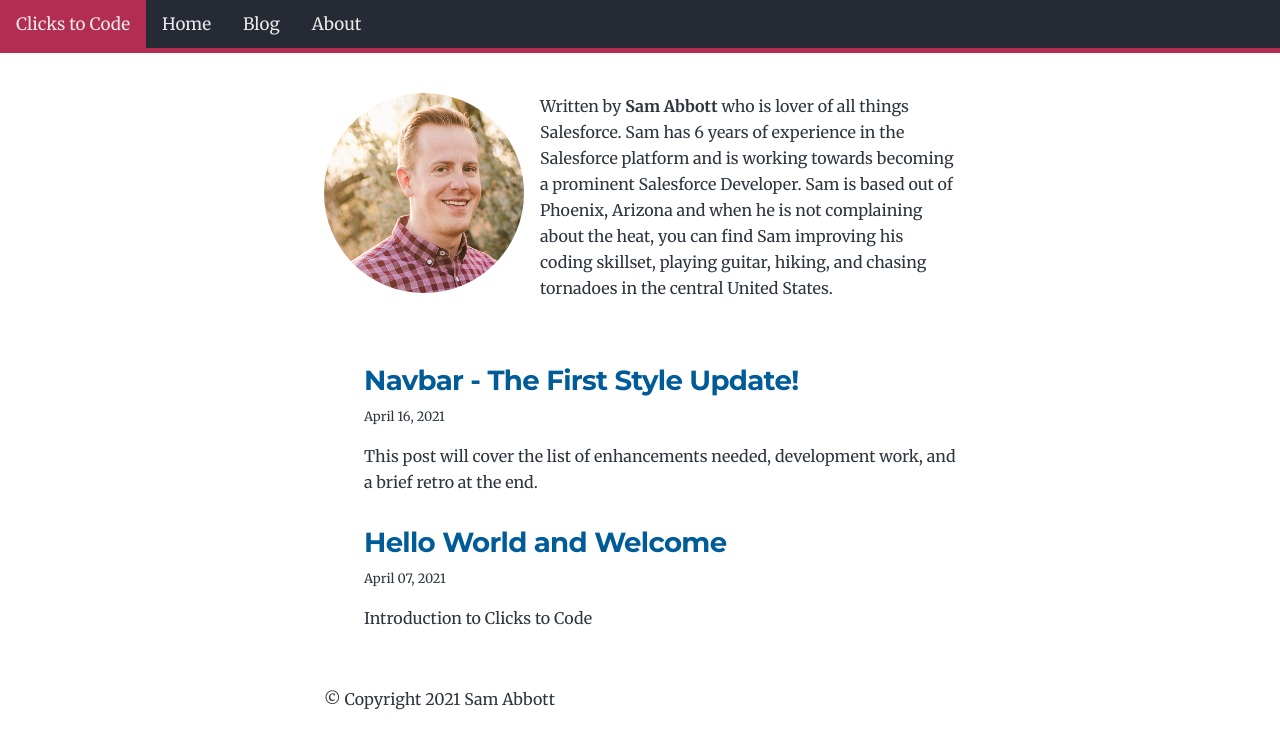
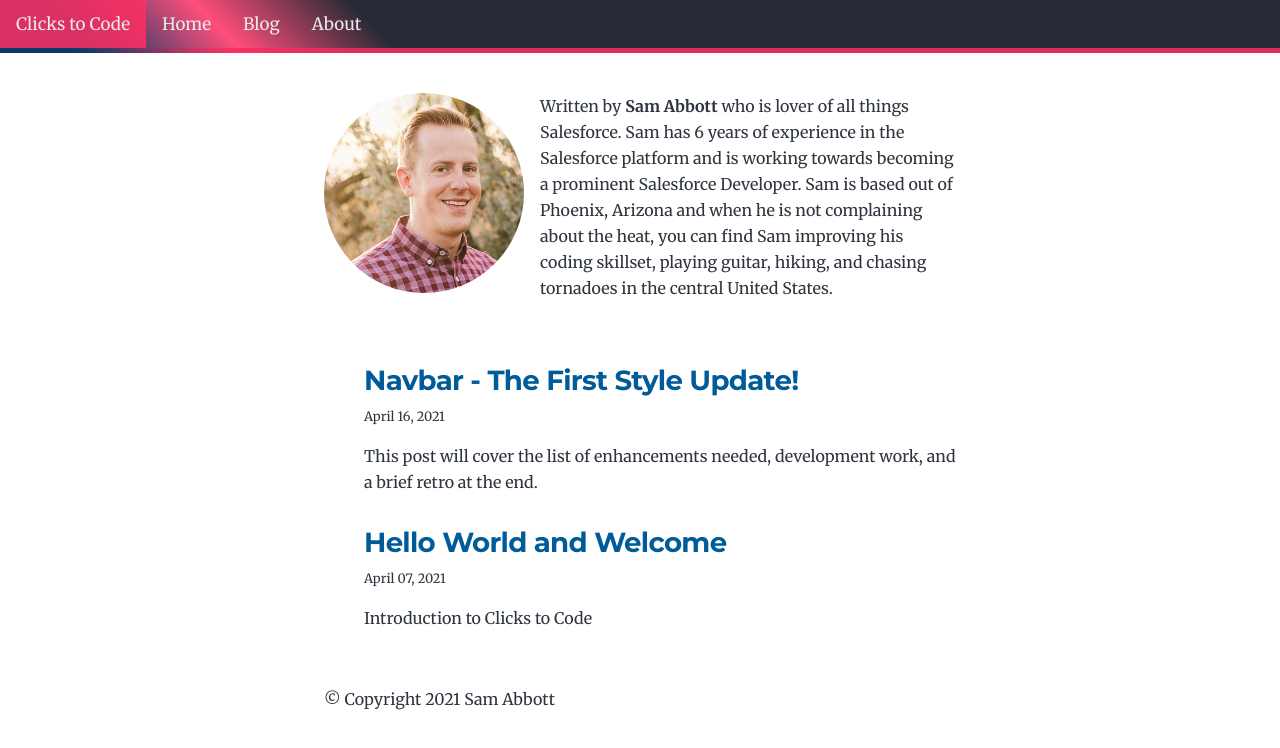
Before and after one commit to shmabbott/dev_website, a Gatsby site: page / in a window 1280 px wide. Built offline with nearby package versions, Linux system fonts and the light colour scheme; Gatsby itself is replaced by a stand-in of ours.

Commit message:
Added gradient color to toolbar for enhanced look.

```diff
--- a/src/components/navbar.js
+++ b/src/components/navbar.js
@@ -7,10 +7,10 @@ const Navbar = ({ location, title, children }) => {
 
   return (
     <div className="navbar" data-is-root-path={isRootPath}>
-      <div class="title-nav-item">
+      <div class="nav-brand">
         <a href="/">{title}</a>
       </div>
-      <div class="basic-nav-items">
+      <div class="nav-items">
         <a href="/">Home</a>
         <a href="/blogs">Blog</a>
         <a href="/about">About</a>
--- a/src/style.css
+++ b/src/style.css
@@ -308,9 +308,10 @@ table thead tr th {
 
 .navbar {
   overflow: hidden;
-  background-color: #252a34;
-  border-bottom: 5px solid;
-  border-color: rgb(255,46,99, .65);
+  background: linear-gradient(45deg, rgba(13,59,102,1) 7%, rgba(255,46,99,.85) 18%, rgba(37,42,52,1) 30%);
+  border-bottom: 5px solid transparent;
+  border-image-source: linear-gradient(45deg, rgba(13,59,102,1) 7%, rgba(255,46,99,.85) 18%);
+  border-image-slice: 10;
 }
 
 .navbar a {
@@ -323,7 +324,7 @@ table thead tr th {
 }
 
 .navbar a:hover {
-  background-color: rgb(255,46,99, .65);
+  background-color: rgb(255,46,99, .85);
 }
 
 /* Media queries */
```
